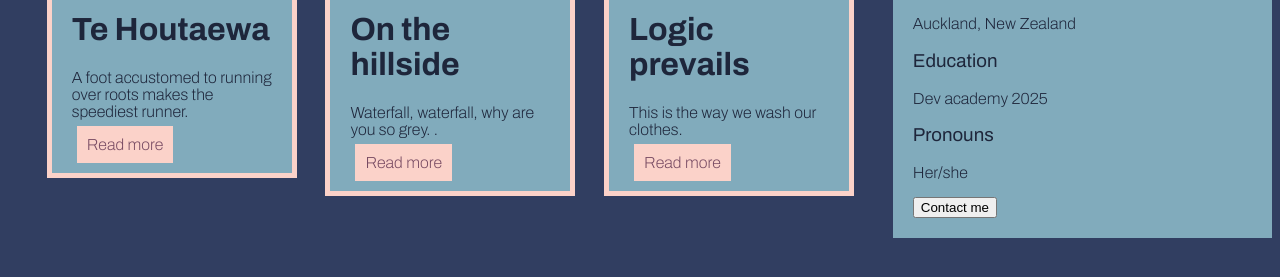
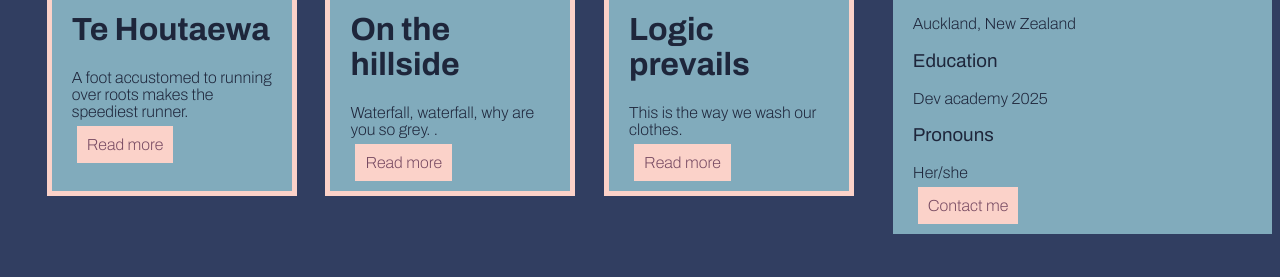
Before and after one commit to jennifer-legg/jennifer-legg.github.io, a plain HTML site: page index.html in a window 1280 px wide. Shown: the part 329-606 px from the top of the page. Drawn offline with Linux system fonts and the light colour scheme.

Commit message:
updated contact me button, flexboxes now same height in row

```diff
--- a/index.html
+++ b/index.html
@@ -43,7 +43,6 @@
     </div>
 
     <div class="intro-about-me">
-      <div>
         <h2>Welcome! I'm Jen</h2>
         <p>
           Hi! Welcome to my blog. I'm currently studying web development with
@@ -59,8 +58,7 @@
         <p>Dev academy 2025</p>
         <h3>Pronouns</h3>
         <p>Her/she</p>
-        <button type="button">Contact me</button>
+        <a href="#">Contact me</a>
       </div>
-    </div>
   </body>
 </html>
--- a/styles/main.css
+++ b/styles/main.css
@@ -26,7 +26,7 @@ h3 {
   float: right;
   width: 30%;
   background-color: #81abbc;
-  padding: 0px;
+  padding: 20px;
 }
 
 /* Div flexbox container for article overviews to sit in */
@@ -48,6 +48,7 @@ h3 {
   border: #fbd2c9, solid, 5px;
   width: 200px;
   margin: 10px;
+  align-self: stretch;
 }
 
 /* Center images and make sure they keep their aspect ratio while fitting
```
